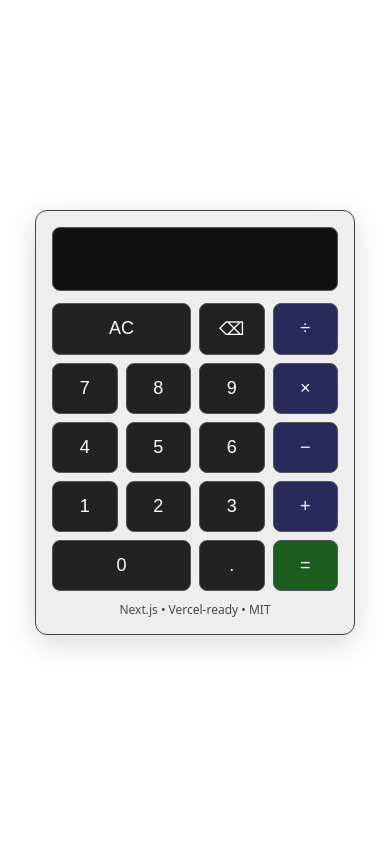
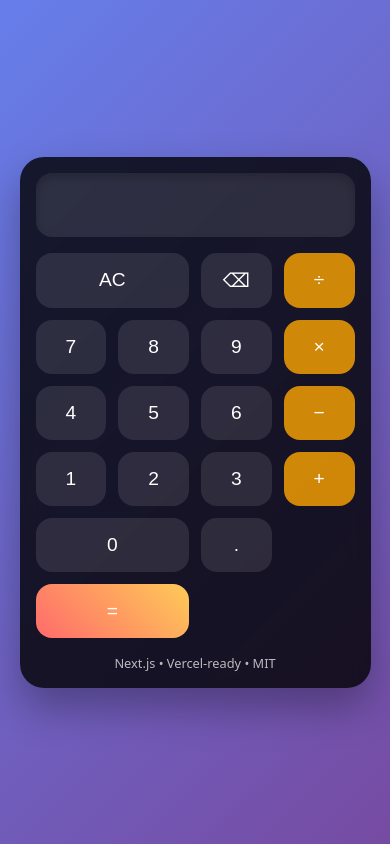
Before and after one commit to Ssunfishh/calculator-vercel, a Next.js app: page / in a window 390 px wide. Built offline with nearby package versions, Linux system fonts and the light colour scheme.

Commit message:
Enhance CSS: 5-col grid, sci-fi theme, responsive, hover effects

```diff
--- a/app/globals.css
+++ b/app/globals.css
@@ -1,13 +1,14 @@
-:root { color-scheme: light dark; }
 * { box-sizing: border-box; }
 html, body { margin: 0; padding: 0; font-family: system-ui, -apple-system, Segoe UI, Roboto, Ubuntu, Cantarell, Noto Sans, Helvetica, Arial, sans-serif; height: 100%; }
-body { display: grid; place-items: center; min-height: 100vh; background: canvas; color: canvasText; }
-.container { width: 320px; border: 1px solid #444; border-radius: 12px; padding: 16px; background: color-mix(in oklab, canvas, canvasText 5%); box-shadow: 0 8px 30px rgba(0,0,0,0.15); }
-.display { width: 100%; height: 64px; font-size: 32px; padding: 8px 12px; margin-bottom: 12px; border-radius: 8px; border: 1px solid #555; background: #111; color: #0f0; text-align: right; overflow: hidden; white-space: nowrap; text-overflow: ellipsis; font-variant-numeric: tabular-nums; }
-.grid { display: grid; grid-template-columns: repeat(4, 1fr); gap: 8px; }
-.btn { padding: 14px; font-size: 18px; border-radius: 8px; border: 1px solid #555; background: #222; color: #fff; cursor: pointer; transition: transform 0.05s ease, background 0.2s ease; }
-.btn.op { background: #2a2a5a; }
-.btn.eq { background: #1b5e20; }
-.btn:active { transform: translateY(1px); }
+body { display: grid; place-items: center; min-height: 100vh; background: linear-gradient(135deg, #667eea 0%, #764ba2 100%); color: #fff; }
+.container { width: min(90vw, 400px); border-radius: 24px; padding: 24px; background: rgba(0,0,0,0.8); box-shadow: 0 20px 40px rgba(0,0,0,0.3); backdrop-filter: blur(10px); }
+.display { width: 100%; height: 80px; font-size: 2.5rem; padding: 16px; margin-bottom: 16px; border-radius: 16px; border: none; background: rgba(255,255,255,0.1); color: #fff; text-align: right; overflow: hidden; white-space: nowrap; text-overflow: ellipsis; font-variant-numeric: tabular-nums; box-shadow: inset 0 4px 8px rgba(0,0,0,0.2); }
+.grid { display: grid; grid-template-columns: repeat(5, 1fr); gap: 12px; }
+.btn { padding: 16px; font-size: 1.2rem; border-radius: 16px; border: none; background: rgba(255,255,255,0.1); color: #fff; cursor: pointer; transition: all 0.2s ease; font-weight: 500; }
+.btn:active { transform: scale(0.95); background: rgba(255,255,255,0.2); }
 .btn.wide { grid-column: span 2; }
-.footer { margin-top: 10px; font-size: 12px; opacity: 0.7; text-align: center; }
+.btn.op, .btn.fn { background: rgba(255,165,0,0.8); }
+.btn.eq { background: linear-gradient(45deg, #ff6b6b, #feca57); grid-column: span 2; }
+.btn.sci:hover { background: rgba(0,255,127,0.3); }
+.footer { margin-top: 16px; font-size: 0.8rem; opacity: 0.7; text-align: center; }
+@media (max-width: 480px) { .container { padding: 16px; } .display { font-size: 2rem; height: 64px; } .grid { grid-template-columns: repeat(4,1fr); } .btn.wide, .btn.eq { grid-column: span 2; grid-row: span 1; } }
```
